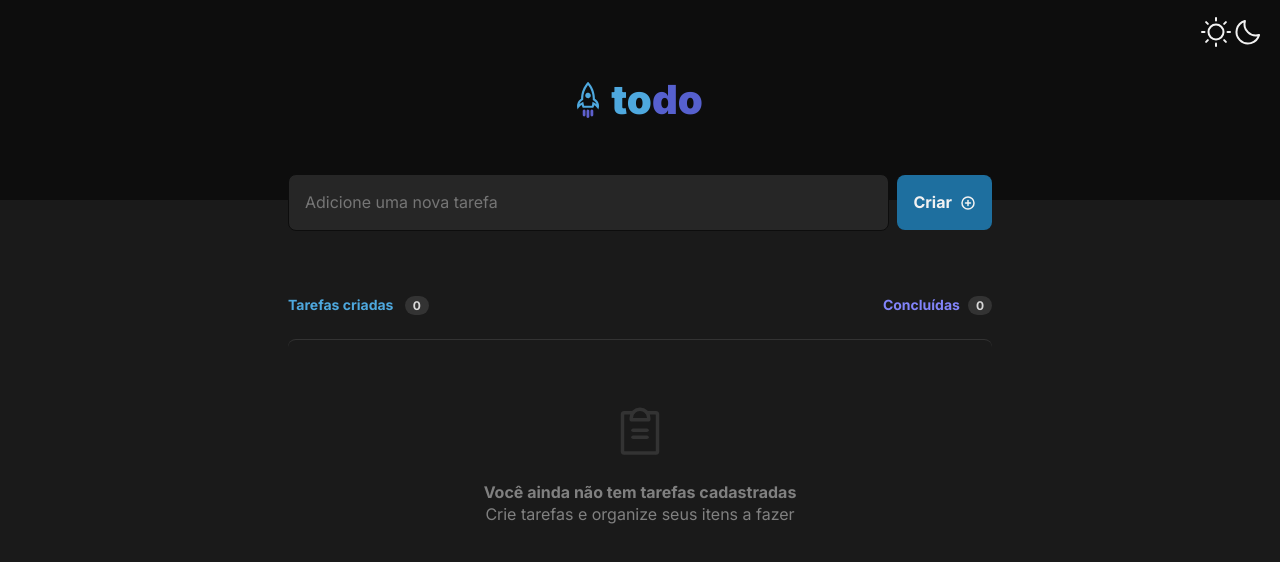
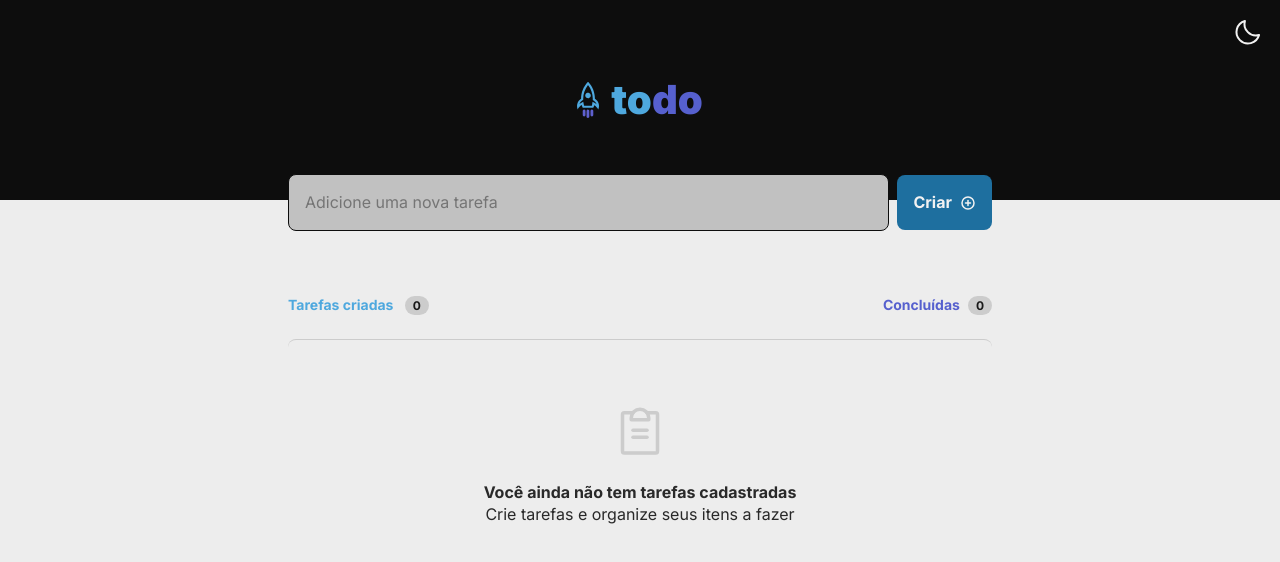
Before and after one commit to davirlima/to-do, a React (Vite) app: page / in a window 1280 px wide. Both pictures are taken after a click on the button 1232 px from the left and 32 px from the top of the page. Shown: the top 562 px of the page. Built offline with nearby package versions, Linux system fonts and the light colour scheme.

Commit message:
Adicionando tema light e dark

```diff
--- a/src/App.styles.ts
+++ b/src/App.styles.ts
@@ -5,3 +5,18 @@ export const Container = styled.main`
   margin: 0 auto;
   padding: 0 1rem 1rem 1rem;
 `;
+
+export const ButtonControlTheme = styled.button`
+  position: absolute;
+  top: 0;
+  right: 0;
+  margin-top: 1rem;
+  margin-right: 1rem;
+  display: flex;
+  align-items: center;
+  justify-content: center;
+  background-color: transparent;
+  border: none;
+  cursor: pointer;
+  color: #f2f2f2;
+`;
--- a/src/App.tsx
+++ b/src/App.tsx
@@ -1,16 +1,34 @@
-import { Container } from "./App.styles";
+import { ButtonControlTheme, Container } from "./App.styles";
 import { Header } from "./components/Header";
 import { TaskContainer } from "./components/TaskContainer";
 import { GlobalStyle } from "./styles/global";
 
+import { ThemeProvider } from "styled-components";
+import { DarkTheme } from "./styles/themes/dark";
+import { Moon, Sun } from "phosphor-react";
+import { useState } from "react";
+import { LightTheme } from "./styles/themes/ligth";
+
 export function App() {
+  const [themeApplication, setThemeApplication] = useState(DarkTheme);
+
   return (
-    <div>
+    <ThemeProvider theme={themeApplication}>
       <GlobalStyle />
+
+      <ButtonControlTheme>
+        {themeApplication === DarkTheme ? (
+          <Sun size={32} onClick={() => setThemeApplication(LightTheme)} />
+        ) : (
+          <Moon size={32} onClick={() => setThemeApplication(DarkTheme)} />
+        )}
+      </ButtonControlTheme>
+
       <Header />
+
       <Container>
         <TaskContainer />
       </Container>
-    </div>
+    </ThemeProvider>
   );
 }
--- a/src/components/Header/index.tsx
+++ b/src/components/Header/index.tsx
@@ -1,6 +1,5 @@
 import rocketImage from "../../assets/rocket.svg";
-import { Moon, Sun } from "phosphor-react";
-import { ButtonControlTheme, HeaderContainer } from "./styles";
+import { HeaderContainer } from "./styles";
 
 export function Header() {
   return (
@@ -9,10 +8,6 @@ export function Header() {
       <h1>
         to<span>do</span>
       </h1>
-      <ButtonControlTheme>
-        <Sun size={32} />
-        <Moon size={32} />
-      </ButtonControlTheme>
     </HeaderContainer>
   );
 }
--- a/src/components/Header/styles.ts
+++ b/src/components/Header/styles.ts
@@ -1,7 +1,7 @@
 import styled from "styled-components";
 
 export const HeaderContainer = styled.header`
-  background-color: var(--gray-700);
+  background-color: ${(props) => props.theme.gray_700};
   height: 12.5rem;
   display: flex;
   align-items: center;
@@ -16,26 +16,13 @@ export const HeaderContainer = styled.header`
 
   h1 {
     font-weight: 900;
-    color: var(--blue);
+    /* color: var(--blue); */
+    color: ${(props) => props.theme.blue};
     font-size: 2.5rem;
 
     span {
-      color: var(--purple-dark);
+      /* color: var(--purple-dark); */
+      color: ${(props) => props.theme.purple_dark};
     }
   }
 `;
-
-export const ButtonControlTheme = styled.button`
-  position: absolute;
-  top: 0;
-  right: 0;
-  margin-top: 1rem;
-  margin-right: 1rem;
-  display: flex;
-  align-items: center;
-  justify-content: center;
-  background-color: transparent;
-  border: none;
-  cursor: pointer;
-  color: var(--gray-100);
-`;
--- a/src/components/NewTaskForm/index.tsx
+++ b/src/components/NewTaskForm/index.tsx
@@ -29,7 +29,7 @@ export function NewTaskForm({ handleCreateNewTask }: NewTaskFormProps) {
         autoFocus={true}
       />
       <button type="submit" disabled={taskContent == ""}>
-        Criar <PlusCircle color="var(--gray-100)" size={16} weight="bold" />
+        Criar <PlusCircle size={16} weight="bold" />
       </button>
     </FormContainer>
   );
--- a/src/components/NewTaskForm/styles.ts
+++ b/src/components/NewTaskForm/styles.ts
@@ -11,27 +11,26 @@ export const FormContainer = styled.form`
   input {
     width: 100%;
     padding: 1rem;
-
-    background-color: var(--gray-500);
-    border: 1px solid var(--gray-700);
+    background-color: ${(props) => props.theme.gray_500};
+    border: 1px solid ${(props) => props.theme.gray_700};
     border-radius: 8px;
-    color: var(--gray-300);
+    color: ${(props) => props.theme.gray_300};
 
     &:focus {
       outline: none;
-      border: 1px solid var(--purple-dark);
-      color: var(--gray-100);
+      border: 1px solid ${(props) => props.theme.purple_dark};
+      color: ${(props) => props.theme.gray_100};
     }
   }
 
   button {
     padding: 1rem;
 
-    color: var(--gray-100);
+    color: #f2f2f2;
     font: 0.875rem;
     font-weight: 700;
 
-    background-color: var(--blue-dark);
+    background-color: ${(props) => props.theme.blue_dark};
     transition: background-color, 0.5s;
     border: none;
     border-radius: 8px;
@@ -45,7 +44,7 @@ export const FormContainer = styled.form`
     }
 
     &:not(:disabled):hover {
-      background-color: var(--blue);
+      background-color: ${(props) => props.theme.blue};
     }
   }
 `;
--- a/src/components/Task/styles.ts
+++ b/src/components/Task/styles.ts
@@ -7,8 +7,8 @@ export const TaskContainer = styled.div`
   padding: 1rem;
   width: 100%;
 
-  background-color: var(--gray-500);
-  border: 1px solid var(--gray-400);
+  background-color: ${(props) => props.theme.gray_500};
+  border: 1px solid ${(props) => props.theme.gray_400};
   border-radius: 8px;
 
   display: flex;
@@ -32,31 +32,31 @@ export const TaskContainer = styled.div`
     align-items: center;
     justify-content: center;
 
-    border: 2px solid var(--blue);
+    border: 2px solid ${(props) => props.theme.blue};
     border-radius: 100%;
 
     transition: border, background-color, 0.3s;
 
     .checkIcon {
-      color: var(--gray-100);
+      color: ${(props) => props.theme.gray_100};
       font-size: 80%;
       visibility: hidden;
     }
   }
 
   input:not(checked):hover ~ span {
-    border: 2px solid var(--blue-dark);
-    background-color: var(--blue-dark-opacity);
+    border: 2px solid ${(props) => props.theme.blue_dark};
+    background-color: ${(props) => props.theme.blue_dark_opacity};
   }
 
   input:checked ~ span {
-    border: 2px solid var(--purple-dark);
-    background-color: var(--purple-dark);
+    border: 2px solid ${(props) => props.theme.purple_dark};
+    background-color: ${(props) => props.theme.purple_dark};
   }
 
   input:checked:hover ~ span {
-    border: 2px solid var(--purple);
-    background-color: var(--purple);
+    border: 2px solid ${(props) => props.theme.purple};
+    background-color: ${(props) => props.theme.purple};
   }
 
   input:checked ~ span .checkIcon {
@@ -64,7 +64,7 @@ export const TaskContainer = styled.div`
   }
 
   label {
-    color: var(--gray-100);
+    color: ${(props) => props.theme.gray_100};
     font-size: 0.875rem;
     text-align: left;
     line-height: 1.4;
@@ -73,7 +73,7 @@ export const TaskContainer = styled.div`
 
   input:checked ~ label {
     text-decoration: line-through;
-    color: var(--gray-300);
+    color: ${(props) => props.theme.gray_300};
   }
 
   button {
@@ -88,12 +88,12 @@ export const TaskContainer = styled.div`
     display: flex;
     align-items: center;
     justify-content: center;
-    color: var(--gray-300);
+    color: ${(props) => props.theme.gray_300};
     transition: background-color, color, 0.3s;
 
     &:hover {
-      color: var(--danger);
-      background-color: var(--gray-400);
+      color: ${(props) => props.theme.danger};
+      background-color: ${(props) => props.theme.gray_400};
     }
   }
 `;
--- a/src/components/TaskContainer/index.tsx
+++ b/src/components/TaskContainer/index.tsx
@@ -5,7 +5,7 @@ import { v4 as uuidv4 } from "uuid";
 import { ClipboardText } from "phosphor-react";
 import {
   DefaultInformationContainer,
-  InformationAboutTasksContainer,
+  InformationAboutTasks,
   TasksContainer,
 } from "./styles";
 
@@ -76,7 +76,7 @@ export function TaskContainer() {
       <NewTaskForm handleCreateNewTask={handleCreateNewTask} />
 
       <TasksContainer>
-        <InformationAboutTasksContainer>
+        <InformationAboutTasks>
           <h2 className="createdTasks">
             Tarefas criadas <span>{tasks.length}</span>
           </h2>
@@ -84,11 +84,11 @@ export function TaskContainer() {
             Concluídas
             <span>{calculateConcludedTasks()}</span>
           </h2>
-        </InformationAboutTasksContainer>
+        </InformationAboutTasks>
 
         {tasks.length == 0 ? (
           <DefaultInformationContainer>
-            <ClipboardText size={56} color="var(--gray-400)" />
+            <ClipboardText size={56} className="icon" />
             <h2>Você ainda não tem tarefas cadastradas</h2>
             <h3>Crie tarefas e organize seus itens a fazer</h3>
           </DefaultInformationContainer>
--- a/src/components/TaskContainer/styles.ts
+++ b/src/components/TaskContainer/styles.ts
@@ -7,7 +7,7 @@ export const TasksContainer = styled.div`
   text-align: center;
 `;
 
-export const InformationAboutTasksContainer = styled.div`
+export const InformationAboutTasks = styled.div`
   display: flex;
   flex-direction: row;
   justify-content: space-between;
@@ -21,27 +21,31 @@ export const InformationAboutTasksContainer = styled.div`
     margin-left: 0.5rem;
 
     padding: 0.125rem 0.5rem;
-    background-color: var(--gray-400);
+    background-color: ${(props) => props.theme.gray_400};
     border-radius: 999px;
 
     font-size: 0.75rem;
-    color: var(--gray-200);
+    color: ${(props) => props.theme.gray_200};
   }
 
   .createdTasks {
-    color: var(--blue);
+    color: ${(props) => props.theme.blue};
   }
 
   .concludedTasks {
-    color: var(--purple);
+    color: ${(props) => props.theme.purple};
   }
 `;
 
 export const DefaultInformationContainer = styled.div`
   margin-top: 1.5rem;
   padding: 4rem 1.5rem;
-  border-top: 1px solid var(--gray-400);
+  border-top: 1px solid ${(props) => props.theme.gray_400};
   border-radius: 8px;
+
+  .icon {
+    color: ${(props) => props.theme.gray_400};
+  }
 
   h2 {
     margin-top: 1rem;
--- a/src/styles/global.ts
+++ b/src/styles/global.ts
@@ -1,7 +1,7 @@
 import { createGlobalStyle } from "styled-components";
 
 export const GlobalStyle = createGlobalStyle`
-:root {
+/* :root {
     --gray-100: #f2f2f2;
     --gray-200: #d9d9d9;
     --gray-300: #808080;
@@ -18,7 +18,7 @@ export const GlobalStyle = createGlobalStyle`
     --blue-dark-opacity: rgb(30, 111, 159, 0.2);
 
     --danger: #e25858;
-  }
+  } */
 
   * {
     margin: 0;
@@ -31,9 +31,9 @@ export const GlobalStyle = createGlobalStyle`
   }
 
   body {
-    background-color: var(--gray-600);
+    background-color: ${(props) => props.theme.gray_600};
     -webkit-font-smothing: antialiased;
-    color: var(--gray-300);
+    color: ${(props) => props.theme.gray_300};
   }
 
   body,
--- /dev/null
+++ b/src/styles/themes/dark.ts
@@ -0,0 +1,18 @@
+export const DarkTheme = {
+  gray_700: "#0d0d0d",
+  gray_600: "#1a1a1a",
+  gray_500: "#262626",
+  gray_400: "#333333",
+  gray_300: "#808080",
+  gray_200: "#d9d9d9",
+  gray_100: "#f2f2f2",
+
+  purple: "#8284fa",
+  purple_dark: "#5660ce",
+
+  blue: "#4ea8de",
+  blue_dark: "rgb(30, 111, 159)",
+  blue_dark_opacity: "rgb(30, 111, 159, 0.2)",
+
+  danger: "#e25858",
+};
--- /dev/null
+++ b/src/styles/themes/ligth.ts
@@ -0,0 +1,18 @@
+export const LightTheme = {
+  gray_700: "#0d0d0d",
+  gray_600: "#ededed",
+  gray_500: "#c1c1c1",
+  gray_400: "#cccccc",
+  gray_300: "#292929",
+  gray_200: "#191919",
+  gray_100: "#111111",
+
+  purple: "#5660ce",
+  purple_dark: "#5660ce",
+
+  blue: "#4ea8de",
+  blue_dark: "rgb(30, 111, 159)",
+  blue_dark_opacity: "rgb(30, 111, 159, 0.2)",
+
+  danger: "#e25858",
+};
```
